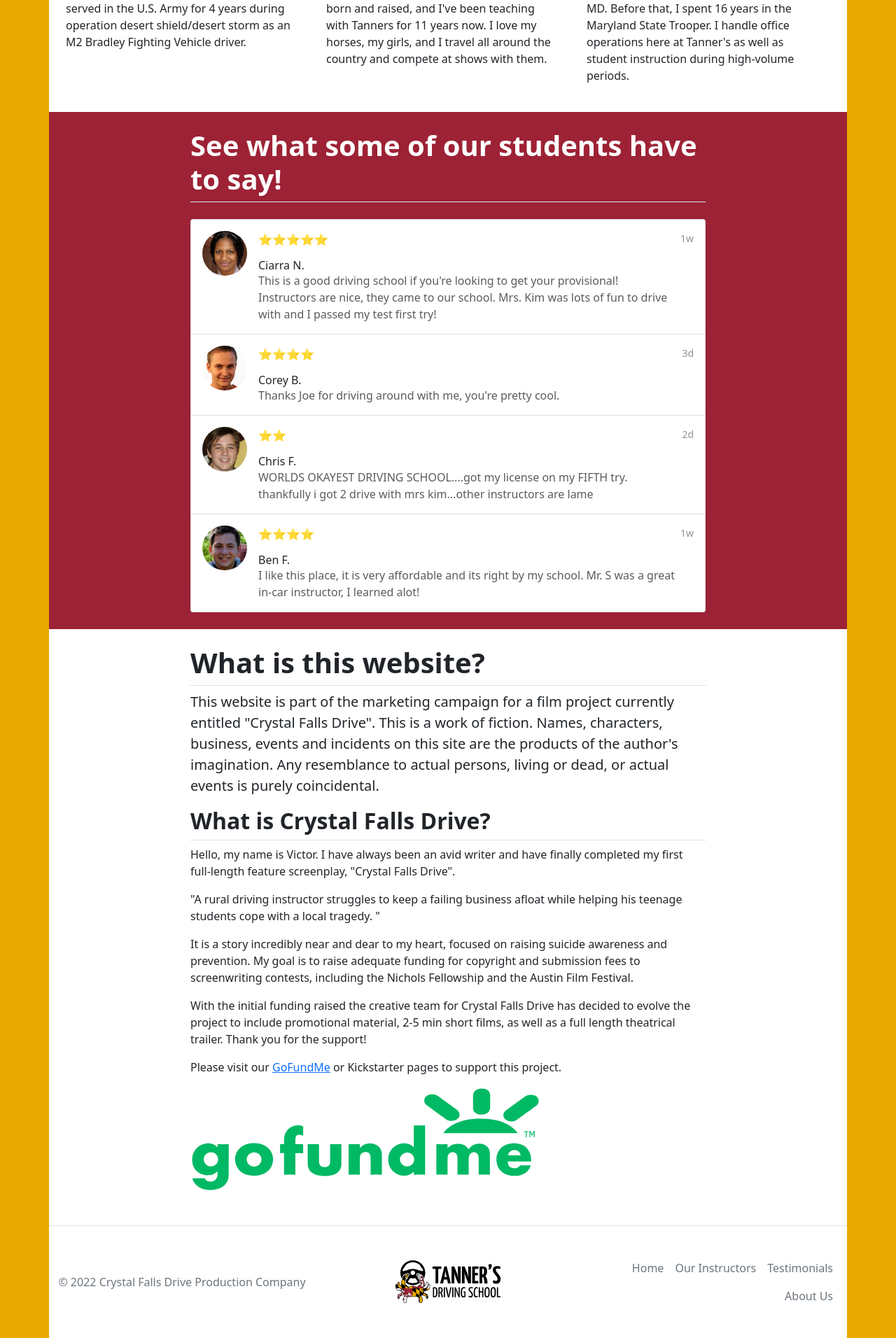
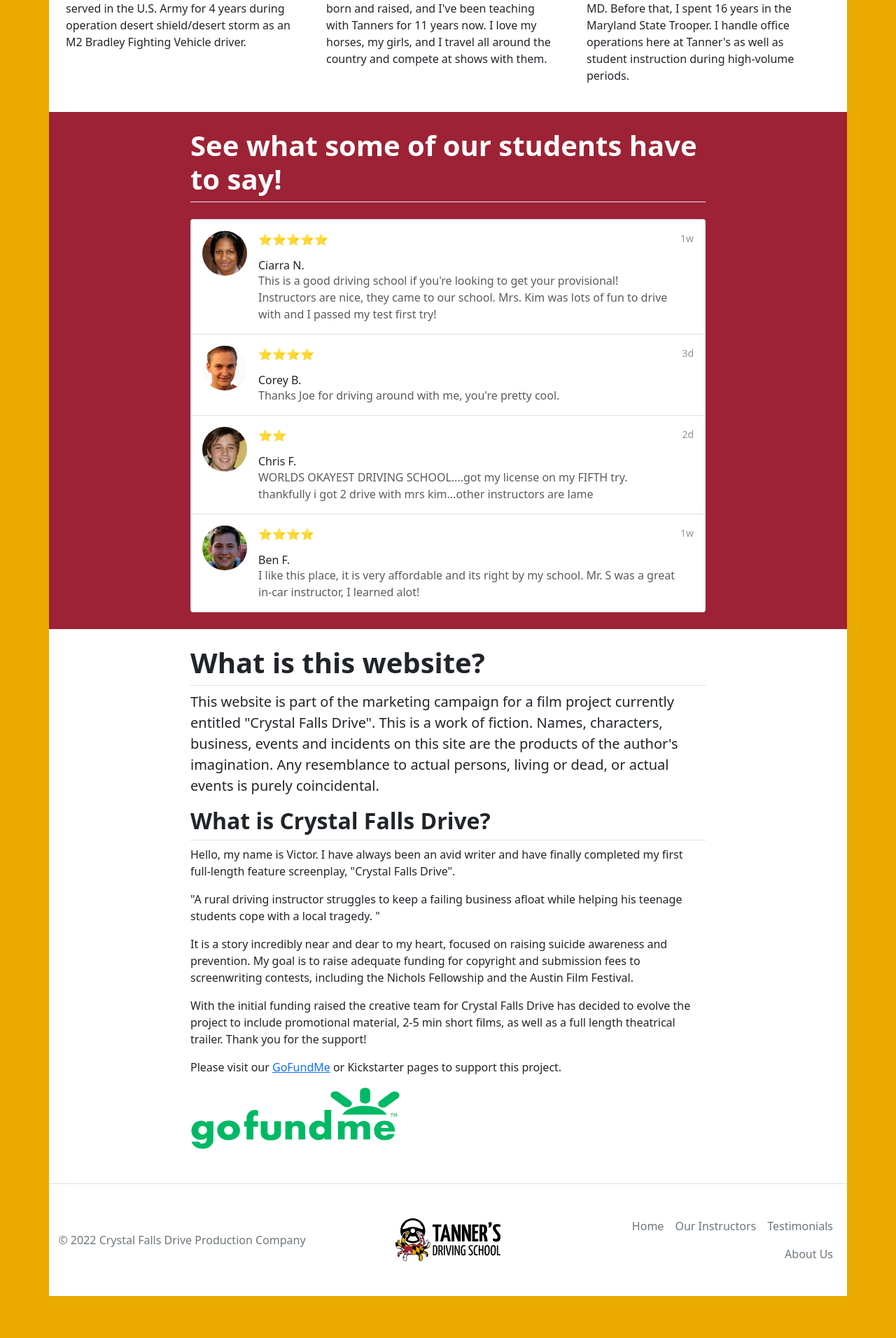
Before and after one commit to devjklein/tannersdrivingschool, a Jekyll site: the page built from index.html, in a window 1280 px wide. Shown: the part 945-2857 px from the top of the page at 70% size. Built offline with Jekyll 4.4.1, drawn with Linux system fonts in a browser that asks for light colours; after the commit the page ends 2797 px from its top, so only the background shows below that.

Commit message:
Update index.html
Fixed image sizing

```diff
--- a/index.html
+++ b/index.html
@@ -108,7 +108,7 @@ layout: default
         <p>With the initial funding raised the creative team for Crystal Falls Drive has decided to evolve the project to include promotional material, 2-5 min short films, as well as a full length theatrical trailer. Thank you for the support! </p>
         <p>Please visit our <a href="https://www.gofundme.com/f/crystal-falls-drive-film-submission">GoFundMe</a> or Kickstarter pages to support this project.</p>
         <a href="https://www.gofundme.com/f/crystal-falls-drive-film-submission">
-            <img src="img/gofundme.svg" alt="GoFundMe logo text " width="500px">
+            <img src="img/gofundme.svg" alt="GoFundMe logo text " width="300px">
         </a>
     </div>
 </div>
```
